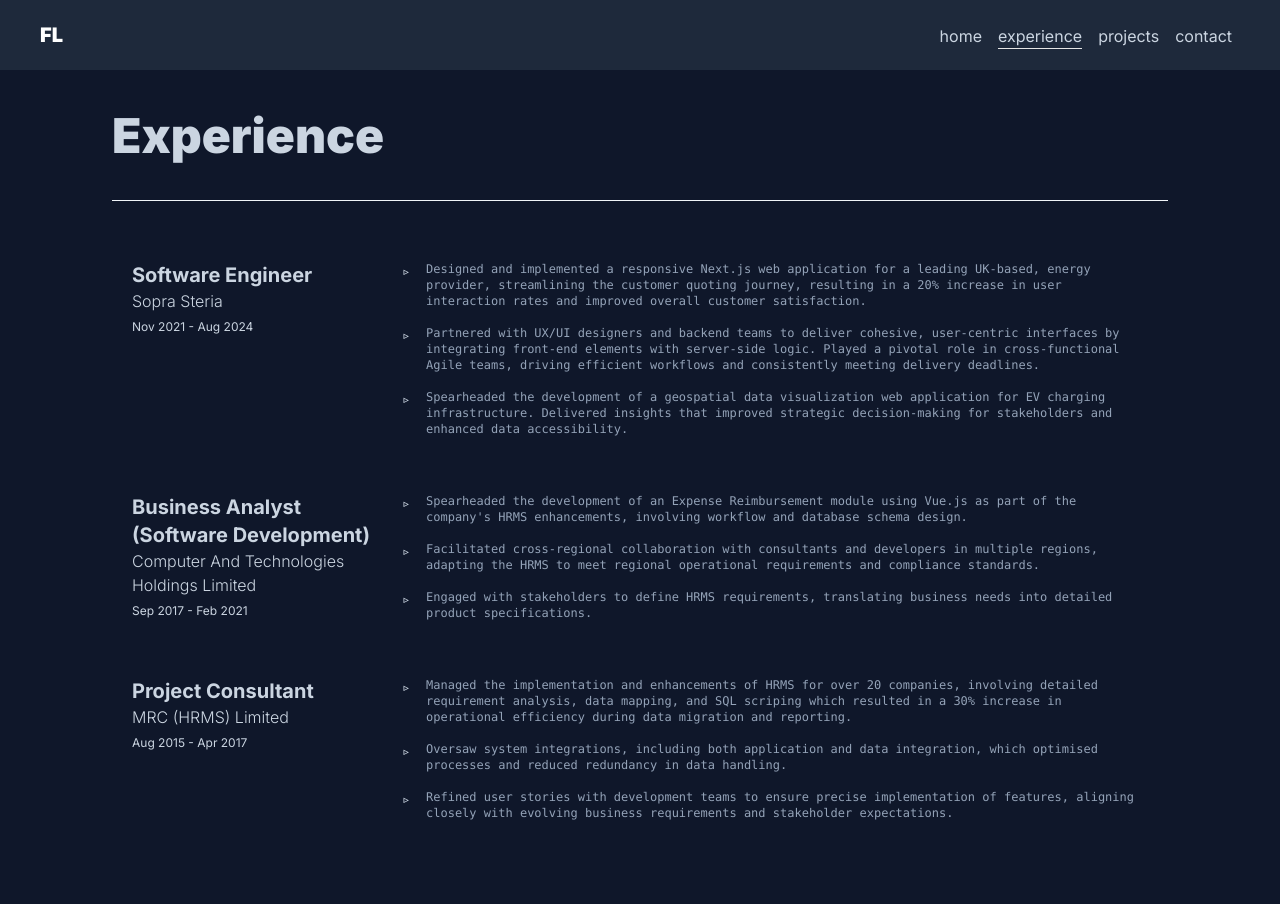
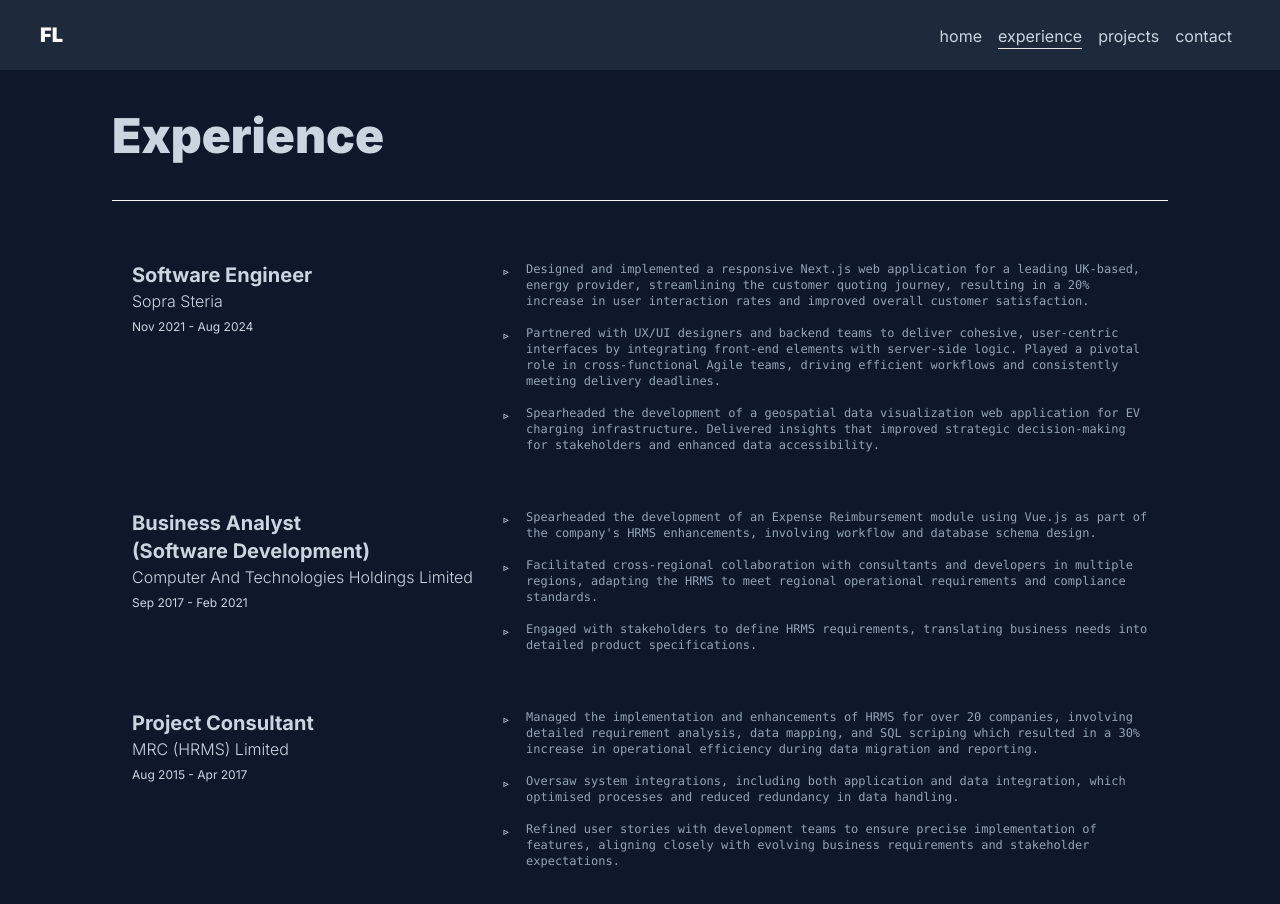
Before and after one commit to ltk55/frank-lam-portfolio, a Next.js app: page /experience in a window 1280 px wide. Shown: the top 904 px of the page. Built offline with nearby package versions, Linux system fonts and the light colour scheme.

Commit message:
style: adjust job component layout for improved readability

```diff
--- a/components/Job/Job.tsx
+++ b/components/Job/Job.tsx
@@ -31,9 +31,9 @@ export default function Job({ JobDetails }: { JobDetails: JobDetails }) {
       className="flex flex-col lg:flex-row py-5 gap-5 lg:px-5"
       variants={jobVariants}
     >
-      <div className="min-w-[250px]">
-        <div className="text-xl font-bold">{jobTitle}</div>
-        <h3 className="font-light">{company}</h3>
+      <div className="min-w-[350px]">
+        <div className="text-xl font-bold max-w-[250px]">{jobTitle}</div>
+        <h3 className="font-light ">{company}</h3>
         <small className="text-xs">{duration}</small>
       </div>
 
```
